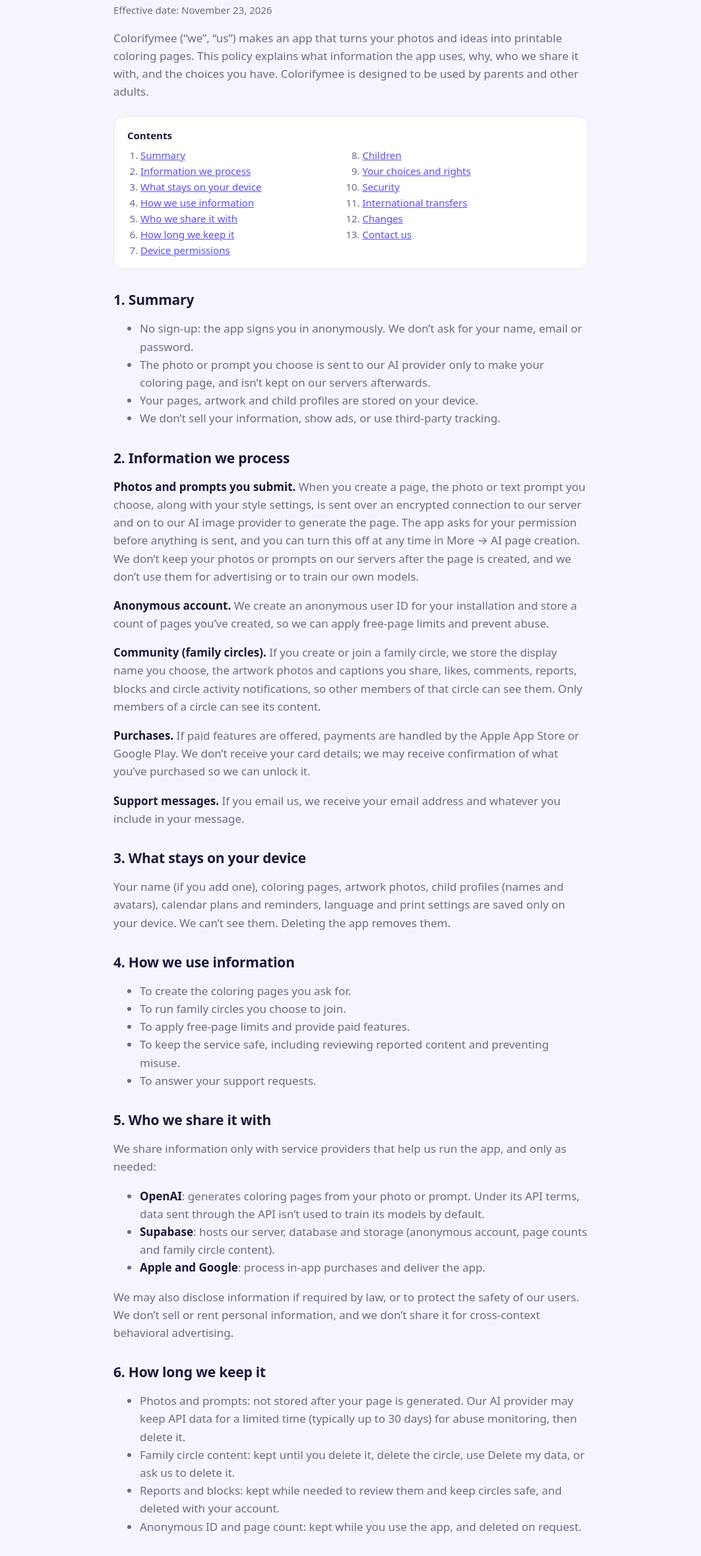
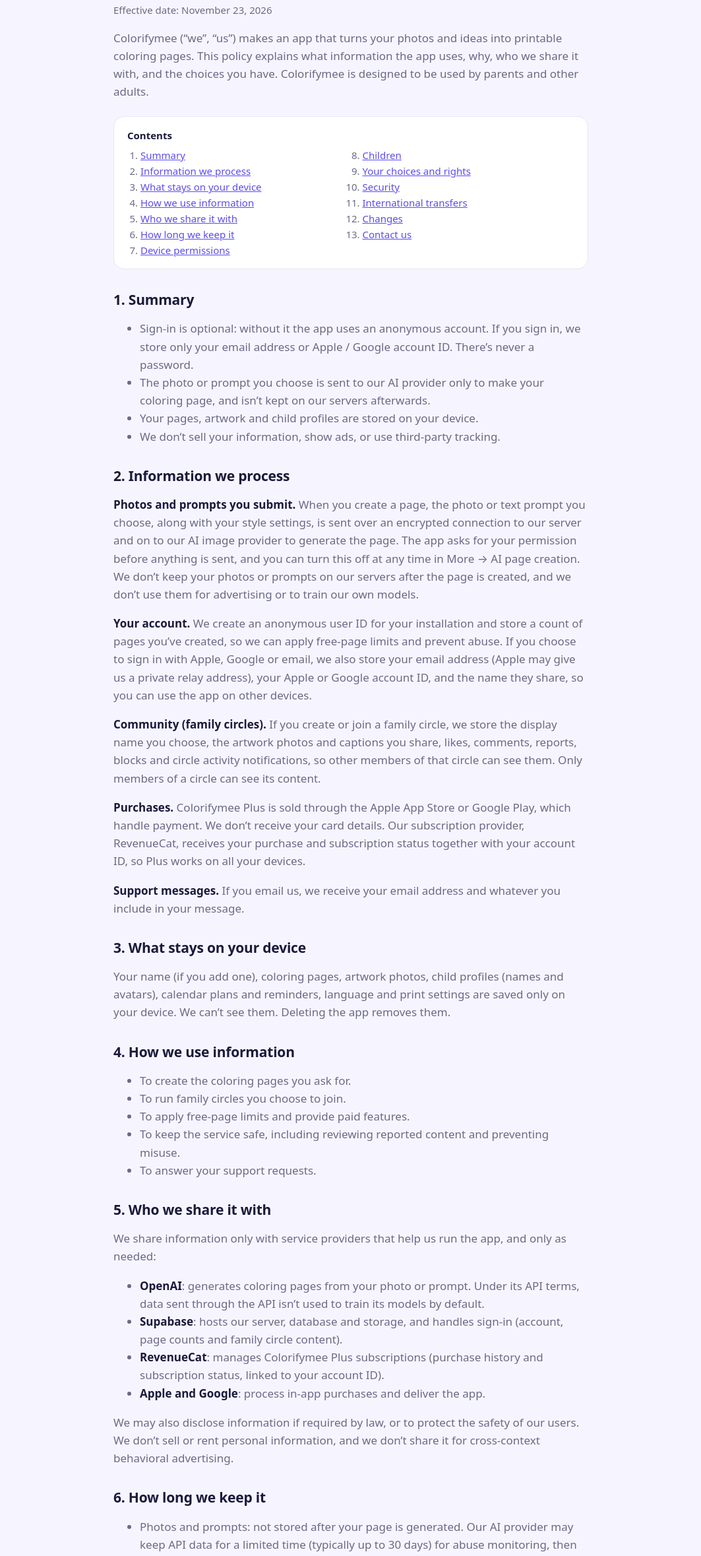
Before and after one commit to Giviay/colorifymee-site, a plain HTML site: page privacy.html in a window 1280 px wide. Shown: the part 184-2542 px from the top of the page at 66% size, without its empty margins (108-1171 px from the left). Drawn offline with Linux system fonts and the light colour scheme.

Commit message:
Add sign-in, feature onboarding and Colorifymee Plus (RevenueCat)
- Onboarding: optional sign-up (Apple, Google, 6-digit email code via
  Supabase Auth) -> three feature pages -> RevenueCat paywall.
  Signing in links the identity to the existing anonymous user, so
  pages, circles and free-page counts carry over.
- More: Sign in / signed-in account with sign out, and a Colorifymee
  Plus row (paywall or manage subscription).
- Out of free pages now offers Plus, then the Free store.
- RevenueCat: purchases follow the Supabase user ID; new
  revenuecat-webhook function keeps usage.is_pro in sync, and
  consume_credit respects pro_until.
- Privacy policy, terms and support FAQ cover optional accounts,
  RevenueCat and subscription/trial terms; README has setup steps.
- Removes the old welcome screen.

Co-Authored-By: Claude Opus 5.5 <noreply@anthropic.com>

```diff
--- a/privacy.html
+++ b/privacy.html
@@ -36,7 +36,7 @@
 
   <h2 id="summary">1. Summary</h2>
   <ul>
-    <li>No sign-up: the app signs you in anonymously. We don’t ask for your name, email or password.</li>
+    <li>Sign-in is optional: without it the app uses an anonymous account. If you sign in, we store only your email address or Apple / Google account ID. There’s never a password.</li>
     <li>The photo or prompt you choose is sent to our AI provider only to make your coloring page, and isn’t kept on our servers afterwards.</li>
     <li>Your pages, artwork and child profiles are stored on your device.</li>
     <li>We don’t sell your information, show ads, or use third-party tracking.</li>
@@ -44,9 +44,9 @@
 
   <h2 id="collect">2. Information we process</h2>
   <p><strong>Photos and prompts you submit.</strong> When you create a page, the photo or text prompt you choose, along with your style settings, is sent over an encrypted connection to our server and on to our AI image provider to generate the page. The app asks for your permission before anything is sent, and you can turn this off at any time in More → AI page creation. We don’t keep your photos or prompts on our servers after the page is created, and we don’t use them for advertising or to train our own models.</p>
-  <p><strong>Anonymous account.</strong> We create an anonymous user ID for your installation and store a count of pages you’ve created, so we can apply free-page limits and prevent abuse.</p>
+  <p><strong>Your account.</strong> We create an anonymous user ID for your installation and store a count of pages you’ve created, so we can apply free-page limits and prevent abuse. If you choose to sign in with Apple, Google or email, we also store your email address (Apple may give us a private relay address), your Apple or Google account ID, and the name they share, so you can use the app on other devices.</p>
   <p><strong>Community (family circles).</strong> If you create or join a family circle, we store the display name you choose, the artwork photos and captions you share, likes, comments, reports, blocks and circle activity notifications, so other members of that circle can see them. Only members of a circle can see its content.</p>
-  <p><strong>Purchases.</strong> If paid features are offered, payments are handled by the Apple App Store or Google Play. We don’t receive your card details; we may receive confirmation of what you’ve purchased so we can unlock it.</p>
+  <p><strong>Purchases.</strong> Colorifymee Plus is sold through the Apple App Store or Google Play, which handle payment. We don’t receive your card details. Our subscription provider, RevenueCat, receives your purchase and subscription status together with your account ID, so Plus works on all your devices.</p>
   <p><strong>Support messages.</strong> If you email us, we receive your email address and whatever you include in your message.</p>
 
   <h2 id="device">3. What stays on your device</h2>
@@ -65,7 +65,8 @@
   <p>We share information only with service providers that help us run the app, and only as needed:</p>
   <ul>
     <li><strong>OpenAI</strong>: generates coloring pages from your photo or prompt. Under its API terms, data sent through the API isn’t used to train its models by default.</li>
-    <li><strong>Supabase</strong>: hosts our server, database and storage (anonymous account, page counts and family circle content).</li>
+    <li><strong>Supabase</strong>: hosts our server, database and storage, and handles sign-in (account, page counts and family circle content).</li>
+    <li><strong>RevenueCat</strong>: manages Colorifymee Plus subscriptions (purchase history and subscription status, linked to your account ID).</li>
     <li><strong>Apple and Google</strong>: process in-app purchases and deliver the app.</li>
   </ul>
   <p>We may also disclose information if required by law, or to protect the safety of our users. We don’t sell or rent personal information, and we don’t share it for cross-context behavioral advertising.</p>
@@ -75,7 +76,7 @@
     <li>Photos and prompts: not stored after your page is generated. Our AI provider may keep API data for a limited time (typically up to 30 days) for abuse monitoring, then delete it.</li>
     <li>Family circle content: kept until you delete it, delete the circle, use Delete my data, or ask us to delete it.</li>
     <li>Reports and blocks: kept while needed to review them and keep circles safe, and deleted with your account.</li>
-    <li>Anonymous ID and page count: kept while you use the app, and deleted on request.</li>
+    <li>Account (ID, email, page count, Plus status): kept while you use the app, and deleted when you use Delete my data or ask us.</li>
   </ul>
 
   <h2 id="permissions">7. Device permissions</h2>
@@ -90,12 +91,12 @@
     <li><strong>Delete everything</strong> in More → Delete my data. This permanently deletes your account and all server data (circles you own, posts, comments, likes, reports and page counts) and clears the app’s data on your device.</li>
     <li>Turn off sending photos and prompts to our AI provider in More → AI page creation.</li>
     <li>Delete everything stored on your device by deleting the app.</li>
-    <li>Ask us to access or correct information linked to your anonymous account, or to delete it for you, by emailing us. Because there’s no login, we may ask for details that help us find your data (for example, the name of a circle you joined).</li>
+    <li>Ask us to access or correct information linked to your account, or to delete it for you, by emailing us. Because there’s no login, we may ask for details that help us find your data (for example, the name of a circle you joined).</li>
   </ul>
   <p>Depending on where you live (for example in the EEA, UK or California), you may have additional rights, such as to object to or restrict processing, to data portability, or to complain to your local data protection authority. Where the GDPR applies, we rely on performance of a contract (making the pages you ask for and running circles you join) and our legitimate interests (keeping the service safe) as legal bases. We will not discriminate against you for exercising your rights.</p>
 
   <h2 id="security">10. Security</h2>
-  <p>Information is sent over encrypted connections, and access to family circle content is restricted to circle members. No method of transmission or storage is completely secure, but we work to protect your information.</p>
+  <p>Information is sent over encrypted connections, sign-in uses one-time codes or your Apple / Google account (no passwords), and access to family circle content is restricted to circle members. No method of transmission or storage is completely secure, but we work to protect your information.</p>
 
   <h2 id="transfers">11. International transfers</h2>
   <p>Our service providers may process information in the United States and other countries. Where required, we rely on appropriate safeguards such as standard contractual clauses.</p>
```
Also changed, not shown: support.html (+3 -2 lines), terms.html (+1 -1 lines).
